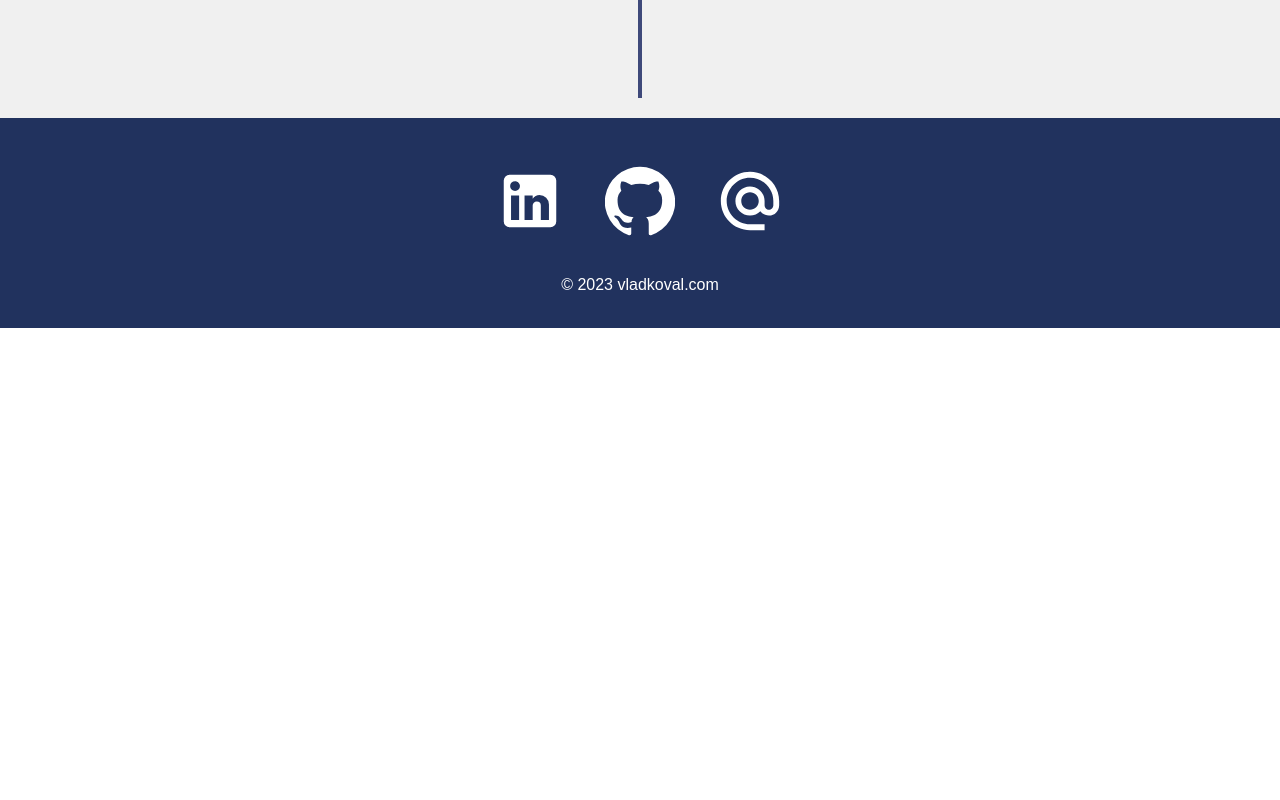
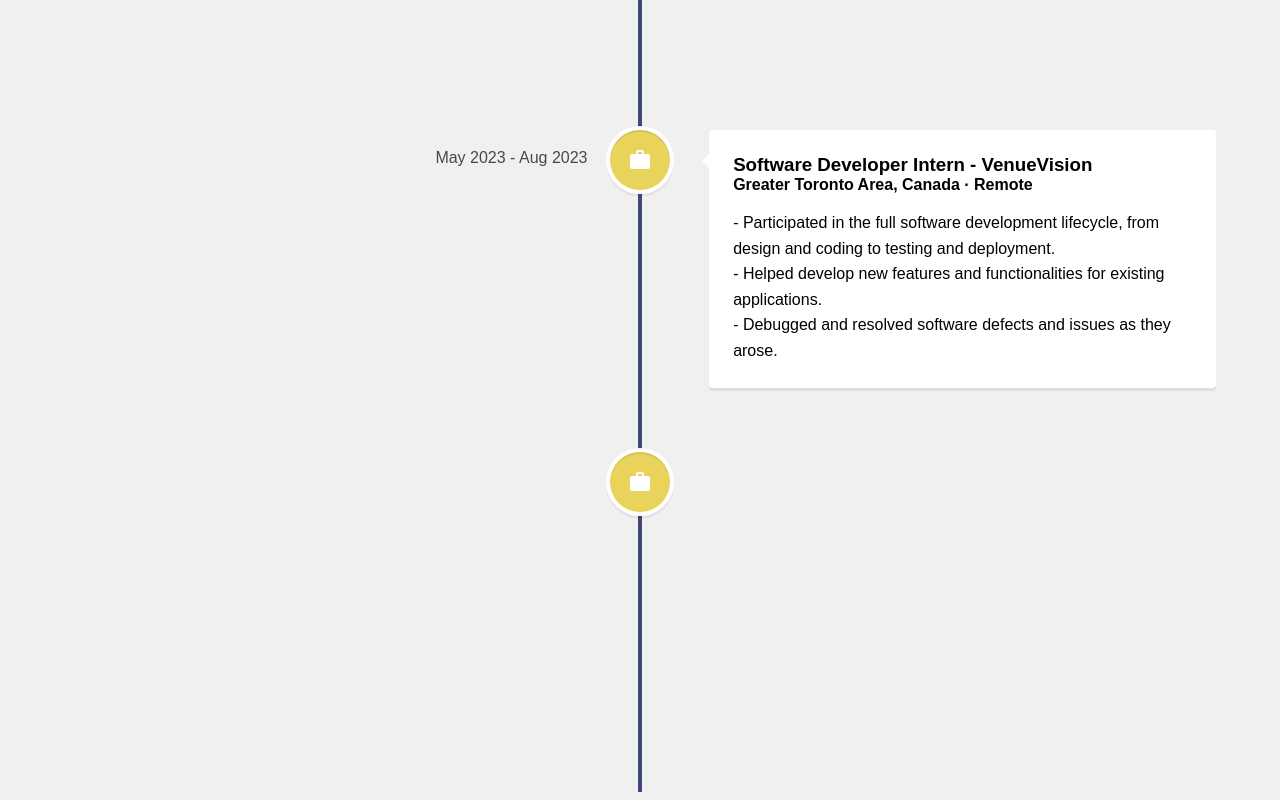
Before and after one commit to kovalvlad456/personalWeb, a React (Create React App) app: page /experience in a window 1280 px wide. Shown: the part 1120-1920 px from the top of the page. Before the commit the page ends 1448 px from the top, so only its background shows below. Built offline with nearby package versions, Linux system fonts and the light colour scheme.

Commit message:
Edited the experience page

```diff
--- a/src/pages/Experience.js
+++ b/src/pages/Experience.js
@@ -85,6 +85,48 @@
                     <p> Helped office move furntinure, technology, and paperwork/file systems to desired locations. </p>
                 </VerticalTimelineElement>
 
+                <VerticalTimelineElement
+                    className="vertical-timeline-element--work"
+                    date="May 2023 - Aug 2023"
+                    iconStyle={{ background: "#e9d35b", color: "#fff" }}
+                    icon={<WorkIcon />}
+                >
+                    <h3 className="vertical-timeline-element-title">
+                        Software Developer Intern - VenueVision
+                    </h3>
+                    <h4 className="vertical-timeline-element-subtitle">
+                        Greater Toronto Area, Canada · Remote
+                    </h4>
+                    <p>
+                        - Participated in the full software development lifecycle, from design and coding to testing and deployment. <br />
+                        - Helped develop new features and functionalities for existing applications. <br />
+                        - Debugged and resolved software defects and issues as they arose.
+                    </p>
+                </VerticalTimelineElement>
+
+
+                <VerticalTimelineElement
+                    className="vertical-timeline-element--work"
+                    date="May 2023 - Present"
+                    iconStyle={{ background: "#e9d35b", color: "#fff" }}
+                    icon={<WorkIcon />}
+                >
+                    <h3 className="vertical-timeline-element-title">
+                        Software Developer - Octal4
+                    </h3>
+                    <h4 className="vertical-timeline-element-subtitle">
+                        Toronto, Ontario, Canada · On-site
+                    </h4>
+                    <p>
+                        - Built and maintained applications on the Appian platform using MySQL and XML. <br />
+                        - Integrated APIs for real-time data exchange and external service connectivity. <br />
+                        - Developed document automation and customized features to meet client needs. <br />
+                        - Participated in planning, testing, and issue resolution to ensure performance and reliability.
+                    </p>
+                </VerticalTimelineElement>
+
+
+
 
             </VerticalTimeline>
         </div>
```
